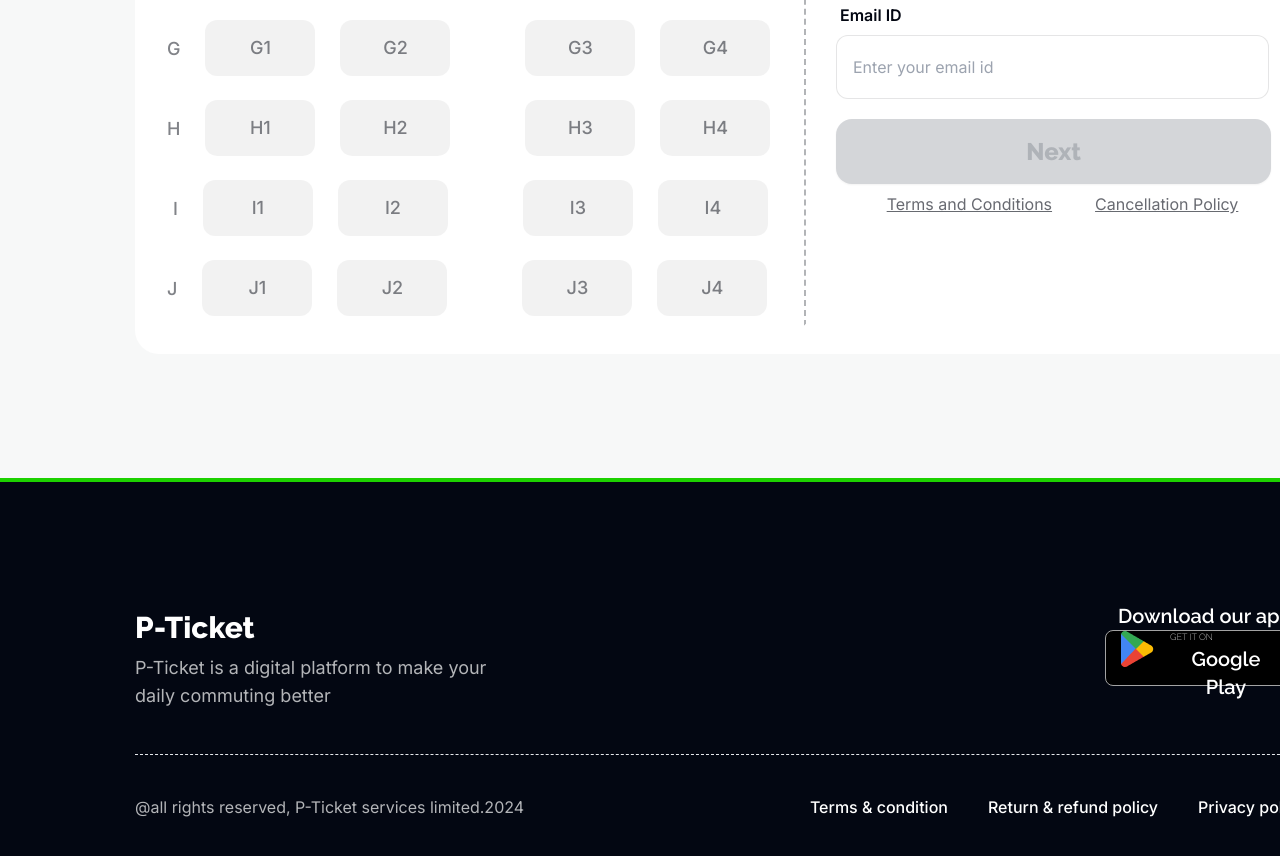
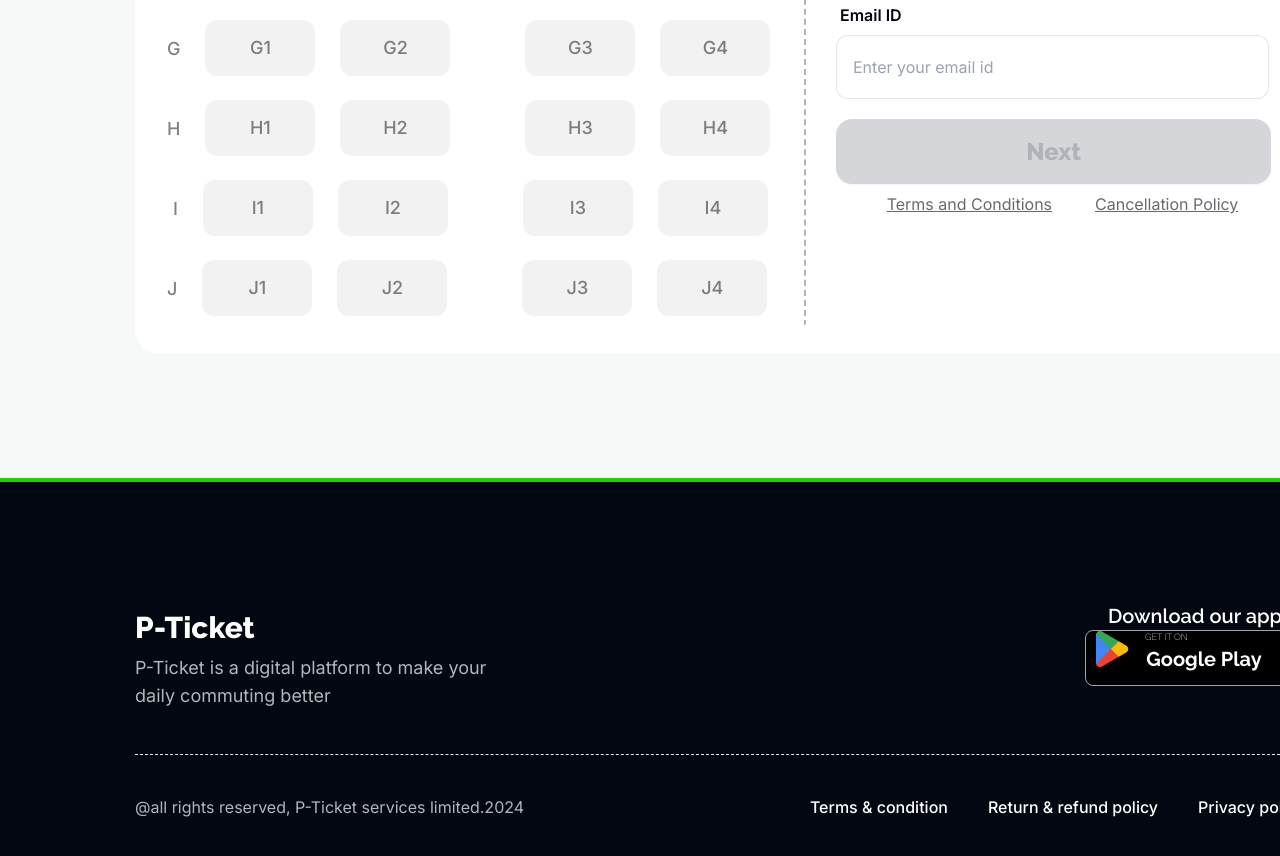
Before and after one commit to sudiptharoy/Assignment5, a plain HTML site: page index.html in a window 1280 px wide. Shown: the part 2895-3751 px from the top of the page. Drawn offline with nearby package versions, Linux system fonts and the light colour scheme.

Commit message:
six commit

```diff
--- a/index.html
+++ b/index.html
@@ -584,13 +584,13 @@
                     <div class="raleway-font text-[rgb(255,255,255)] font-semibold text-xl">
                         Download our app
                     </div>
-                    <div class="w-[200px] h-[56px] flex justify-center bg-[rgb(0,0,0)] gap-4  border-[1px] border-neutral-400 rounded-lg">
+                    <div class="w-[220px] h-[56px] flex justify-center bg-[rgb(0,0,0)] gap-4  border-[1px] border-neutral-400 rounded-lg">
                         <div class="">
                             <img src="images/playstore.png" alt="" class="">
                         </div>
                         <div>
                             <div class="text-white font-extralight text-[9px] text-left">GET IT ON</div>
-                            <div class="font-semibold text-xl w-[120px] pr-2 text-[rgb(255,255,255)]">Google Play</div>
+                            <div class="font-bold text-xl w-[150px] pr-8 text-[rgb(255,255,255)]">Google Play</div>
                         </div>
                     </div>
                 </div>
```
